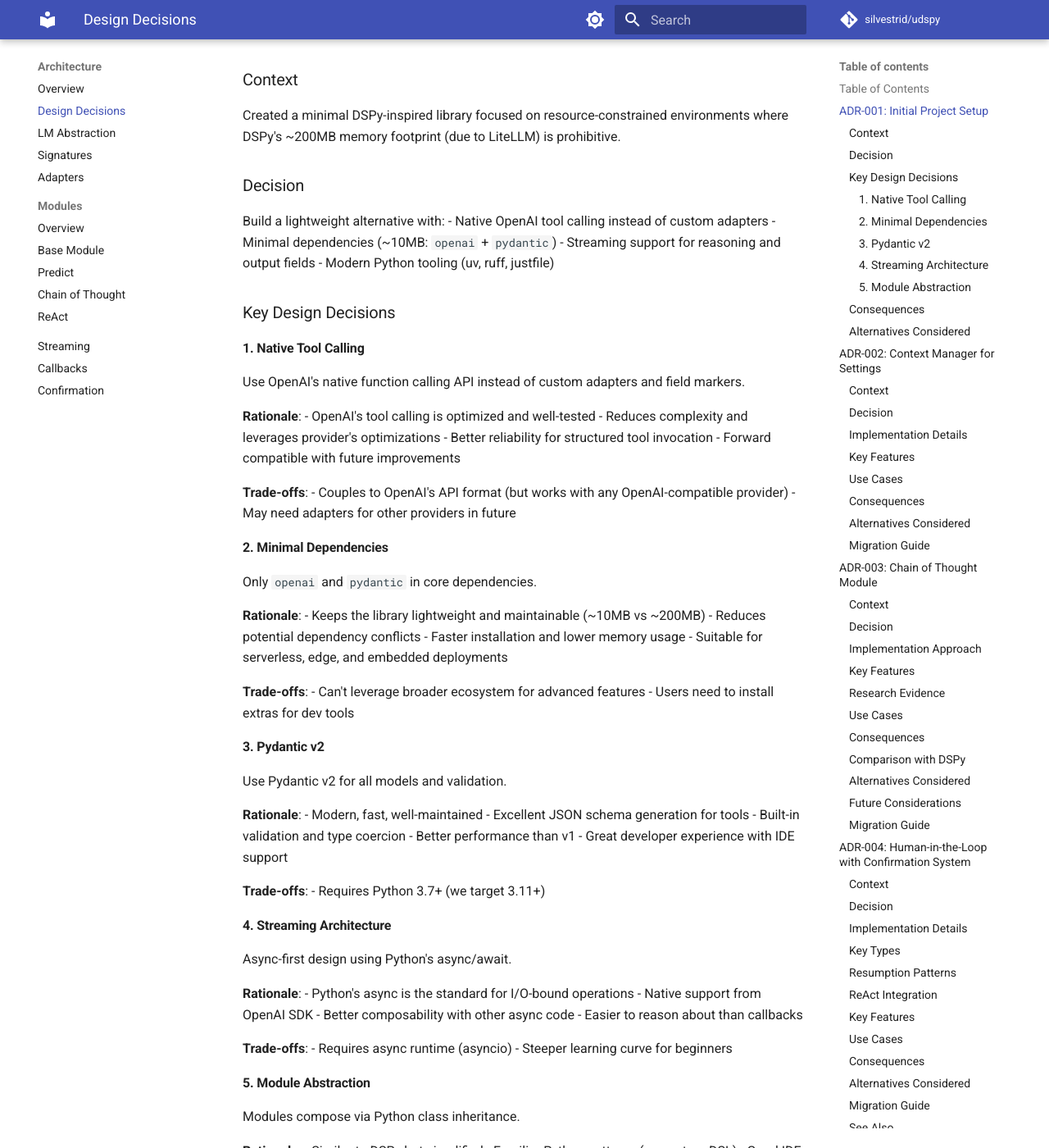
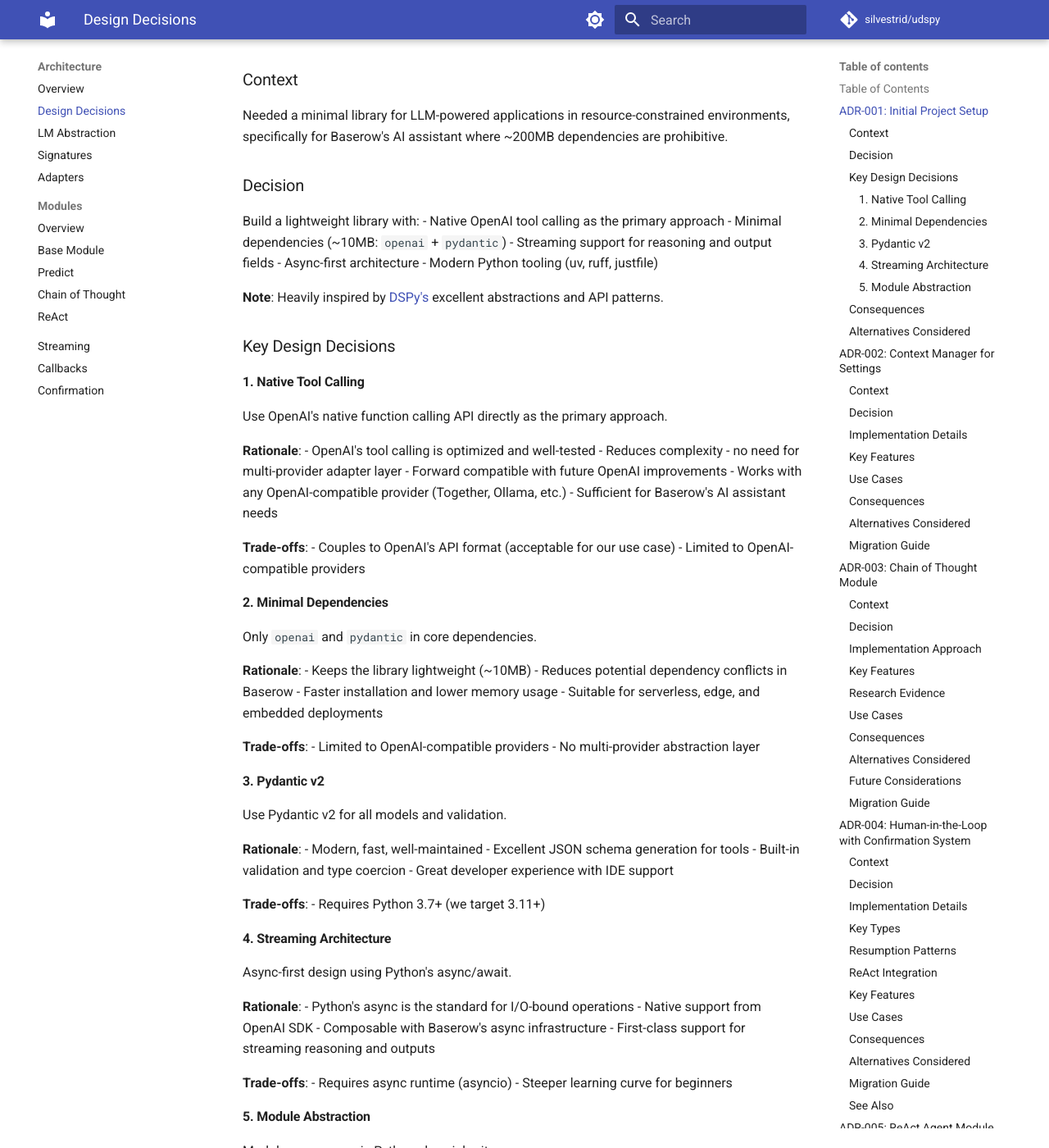
Before and after one commit to baserow/udspy, an MkDocs documentation site: the page built from docs/architecture/decisions.md, in a window 1280 px wide and 1400 px high, scrolled down 832 px. Shown: the whole window at 82% size. Built offline with MkDocs 1.6.1 and Material for MkDocs 9.7.7, drawn with Linux system fonts in a browser that asks for light colours; comment, search, counter and statistics services are not loaded; some of the changed text lies outside the part shown.

Commit message:
docs: remove excessive DSPy comparisons, establish independent identity
Refined documentation to acknowledge DSPy's inspiration once, then focus on
our own design decisions without constant comparisons.

Changes:
- index.md: Simplified comparison table, clear use-case guidance
- decisions.md: Single DSPy acknowledgment in ADR-001, removed elsewhere
- Removed comparison tables from ADR-003 (Chain of Thought)
- Removed comparison tables from ADR-005 (ReAct)
- Focus on our rationale without "better/worse" language
- Emphasize Baserow AI assistant as the primary use case

Philosophy:
- Acknowledge inspiration from DSPy's excellent patterns
- Document our design decisions on their own merits
- Help users choose the right tool for their needs
- Build our own identity without constant comparison

The library is designed for Baserow's AI assistant where minimal
dependencies and OpenAI-compatibility are sufficient.

```diff
--- a/docs/architecture/decisions.md
+++ b/docs/architecture/decisions.md
@@ -25,45 +25,49 @@
 
 ### Context
 
-Created a minimal DSPy-inspired library focused on resource-constrained environments where DSPy's ~200MB memory footprint (due to LiteLLM) is prohibitive.
+Needed a minimal library for LLM-powered applications in resource-constrained environments, specifically for Baserow's AI assistant where ~200MB dependencies are prohibitive.
 
 ### Decision
 
-Build a lightweight alternative with:
-- Native OpenAI tool calling instead of custom adapters
+Build a lightweight library with:
+- Native OpenAI tool calling as the primary approach
 - Minimal dependencies (~10MB: `openai` + `pydantic`)
 - Streaming support for reasoning and output fields
+- Async-first architecture
 - Modern Python tooling (uv, ruff, justfile)
 
+**Note**: Heavily inspired by [DSPy's](https://github.com/stanfordnlp/dspy) excellent abstractions and API patterns.
+
 ### Key Design Decisions
 
 #### 1. Native Tool Calling
 
-Use OpenAI's native function calling API instead of custom adapters and field markers.
+Use OpenAI's native function calling API directly as the primary approach.
 
 **Rationale**:
 - OpenAI's tool calling is optimized and well-tested
-- Reduces complexity and leverages provider's optimizations
-- Better reliability for structured tool invocation
-- Forward compatible with future improvements
-
-**Trade-offs**:
-- Couples to OpenAI's API format (but works with any OpenAI-compatible provider)
-- May need adapters for other providers in future
+- Reduces complexity - no need for multi-provider adapter layer
+- Forward compatible with future OpenAI improvements
+- Works with any OpenAI-compatible provider (Together, Ollama, etc.)
+- Sufficient for Baserow's AI assistant needs
+
+**Trade-offs**:
+- Couples to OpenAI's API format (acceptable for our use case)
+- Limited to OpenAI-compatible providers
 
 #### 2. Minimal Dependencies
 
 Only `openai` and `pydantic` in core dependencies.
 
 **Rationale**:
-- Keeps the library lightweight and maintainable (~10MB vs ~200MB)
-- Reduces potential dependency conflicts
+- Keeps the library lightweight (~10MB)
+- Reduces potential dependency conflicts in Baserow
 - Faster installation and lower memory usage
 - Suitable for serverless, edge, and embedded deployments
 
 **Trade-offs**:
-- Can't leverage broader ecosystem for advanced features
-- Users need to install extras for dev tools
+- Limited to OpenAI-compatible providers
+- No multi-provider abstraction layer
 
 #### 3. Pydantic v2
 
@@ -73,7 +77,6 @@
 - Modern, fast, well-maintained
 - Excellent JSON schema generation for tools
 - Built-in validation and type coercion
-- Better performance than v1
 - Great developer experience with IDE support
 
 **Trade-offs**:
@@ -86,8 +89,8 @@
 **Rationale**:
 - Python's async is the standard for I/O-bound operations
 - Native support from OpenAI SDK
-- Better composability with other async code
-- Easier to reason about than callbacks
+- Composable with Baserow's async infrastructure
+- First-class support for streaming reasoning and outputs
 
 **Trade-offs**:
 - Requires async runtime (asyncio)
@@ -98,34 +101,33 @@
 Modules compose via Python class inheritance.
 
 **Rationale**:
-- Similar to DSPy but simplified
 - Familiar Python patterns (no custom DSL)
 - Good IDE and type checker support
 - Signatures define I/O contracts using Pydantic models
 - Predict is the core primitive for LLM calls
 
 **Trade-offs**:
-- Less "magical" than DSPy's meta-programming
-- Requires more explicit code
+- Requires more explicit code vs meta-programming approaches
+- Less abstraction = more boilerplate for advanced use cases
 
 ### Consequences
 
 **Benefits**:
-- 20x smaller memory footprint (~10MB vs ~200MB)
-- Works in resource-constrained environments
+- Small memory footprint (~10MB)
+- Works in resource-constrained environments (Baserow AI assistant)
 - Simple, maintainable codebase
 - Compatible with any OpenAI-compatible provider
-
-**Trade-offs**:
-- Less feature-complete than DSPy
-- Fewer LLM providers supported out-of-the-box
+- Fast installation and startup
+
+**Trade-offs**:
+- Limited to OpenAI-compatible providers
 - No built-in optimizers or teleprompters
+- Fewer abstractions = more manual work for complex scenarios
 
 ### Alternatives Considered
 
-- **Fork DSPy**: Too much baggage and complexity
-- **Use LangChain**: Even larger footprint, different philosophy
-- **Build from scratch**: Chose this - learn from DSPy's excellent patterns
+- **Use existing frameworks**: Larger footprints, more dependencies
+- **Build from scratch**: Chose this - start minimal, add what's needed
 
 ---
 
@@ -326,18 +328,6 @@
 - Slightly higher latency
 - Not always needed for simple factual queries
 - Reasoning quality depends on model capability
-
-### Comparison with DSPy
-
-| Aspect | udspy | DSPy |
-|--------|-------|------|
-| API | `ChainOfThought(signature)` | `dspy.ChainOfThought(signature, rationale_field=...)` |
-| Implementation | Dynamic signature creation | Signature.prepend() method |
-| Customization | `reasoning_description` param | Full `rationale_field` control |
-| Complexity | ~45 lines | ~40 lines |
-| Dependencies | Uses `make_signature` | Uses signature mutation |
-
-Both are equally effective; udspy's approach is simpler but less flexible in edge cases.
 
 ### Alternatives Considered
 
@@ -658,16 +648,6 @@
 - Slower than single-shot predictions
 - Quality depends on LLM's reasoning ability
 - Can get stuck in loops if not properly configured
-
-### Comparison with DSPy
-
-| Aspect | udspy | DSPy |
-|--------|-------|------|
-| API | `ReAct(signature, tools=[...])` | `dspy.ReAct(signature, tools=[...])` |
-| Human-in-Loop | Built-in with `@confirm_first` | External handling |
-| Streaming | Supported | Limited |
-| Tool Execution | Automatic with error handling | Automatic |
-| Max Iterations | Configurable with `max_iters` | Configurable |
 
 ### Alternatives Considered
 
```
Also changed, not shown: docs/architecture/modules.md (+44 -0 lines), docs/architecture/modules/base.md (+47 -0 lines), docs/index.md (+15 -9 lines), 1 other file.
